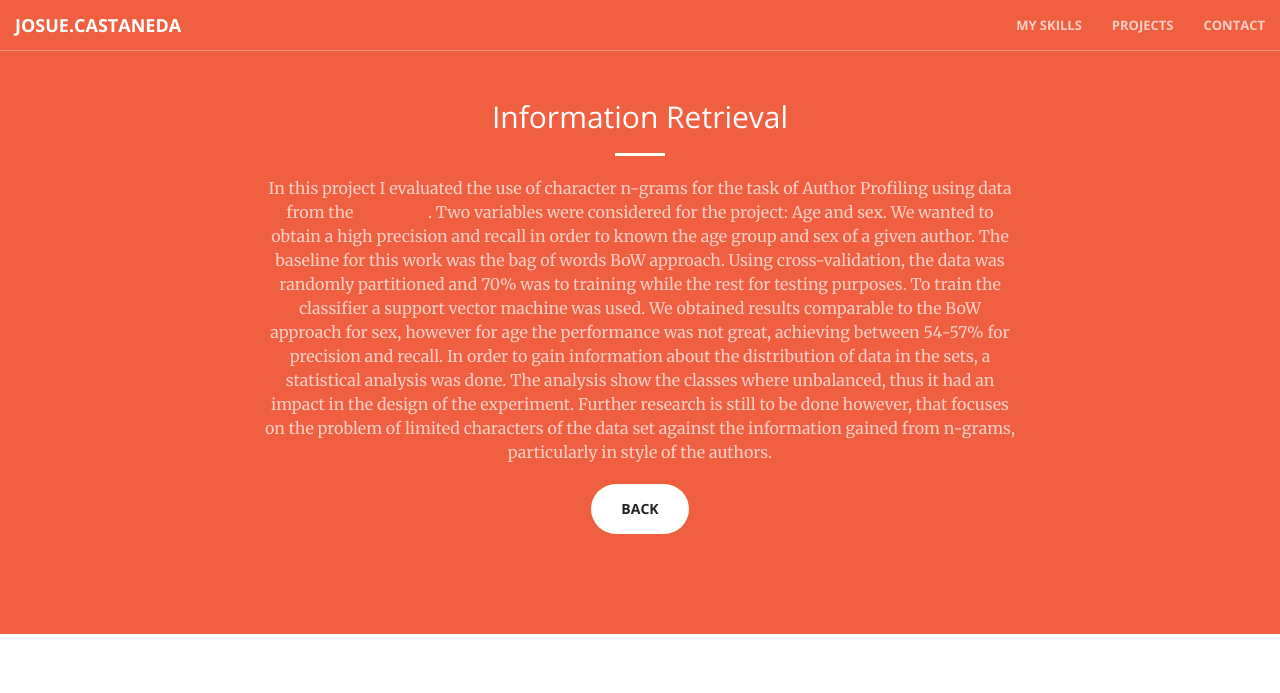
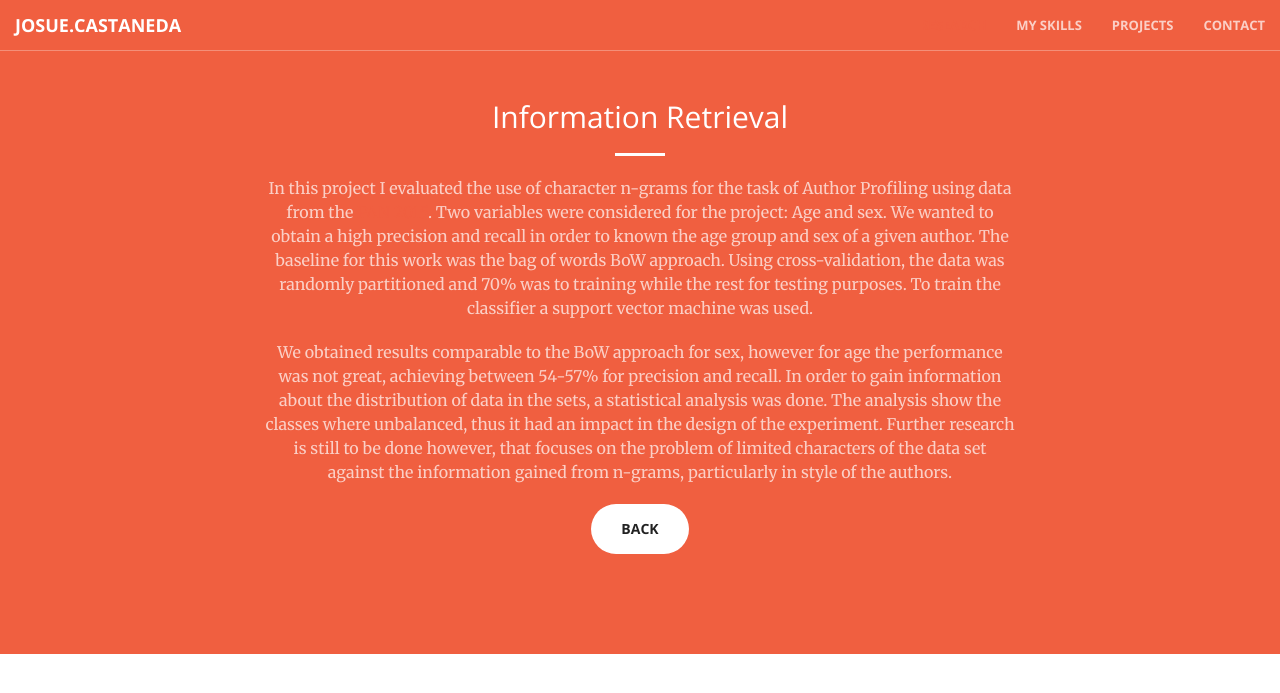
Before and after one commit to JosueCastaneda/JosueCastaneda.github.io, a Jekyll site: the page built from informationRetrieval.html, in a window 1280 px wide. Shown: the top 693 px of the page. Built offline with Jekyll 4.4.1, drawn with Linux system fonts in a browser that asks for light colours.

Commit message:
Primer information retrieval dd

```diff
--- a/_includes/informationRetrieval.html
+++ b/_includes/informationRetrieval.html
@@ -4,7 +4,11 @@
             <div class="col-lg-8 col-lg-offset-2 text-center">
                 <h2 class="section-heading">Information Retrieval</h2>
                 <hr class="light">
-                <p class="text-faded">In this project I evaluated the use of character n-grams for the task of Author Profiling using data from the  <a href="http://pan.webis.de/">PAN 2015</a>. Two variables were considered for the project: Age and sex. We wanted to obtain a high precision and recall in order to known the age group and sex of a given author. The baseline for this work was the bag of words BoW approach. Using cross-validation, the data was randomly partitioned and 70% was to training while the rest for testing purposes. To train the classifier a support vector machine was used. We obtained results comparable to the BoW approach for sex, however for age the performance was not great, achieving between 54-57% for precision and recall. In order to gain information about the distribution of data in the sets, a statistical analysis was done. The analysis show the classes where unbalanced, thus it had an impact in the design of the experiment. Further research is still to be done however, that focuses on the problem of limited characters of the data set against the information gained from n-grams, particularly in style of the authors.</p>
+                <p class="text-faded">In this project I evaluated the use of character n-grams for the task of Author Profiling using data from the  <a href="http://pan.webis.de/">PAN 2015</a>. Two variables were considered for the project: Age and sex. We wanted to obtain a high precision and recall in order to known the age group and sex of a given author. The baseline for this work was the bag of words BoW approach. Using cross-validation, the data was randomly partitioned and 70% was to training while the rest for testing purposes. To train the classifier a support vector machine was used.
+
+                </p>
+
+                <p class="text-faded">We obtained results comparable to the BoW approach for sex, however for age the performance was not great, achieving between 54-57% for precision and recall. In order to gain information about the distribution of data in the sets, a statistical analysis was done. The analysis show the classes where unbalanced, thus it had an impact in the design of the experiment. Further research is still to be done however, that focuses on the problem of limited characters of the data set against the information gained from n-grams, particularly in style of the authors.</p>
                 <a href="index.html" class="btn btn-default btn-xl">Back</a>
             </div>
         </div>
```
